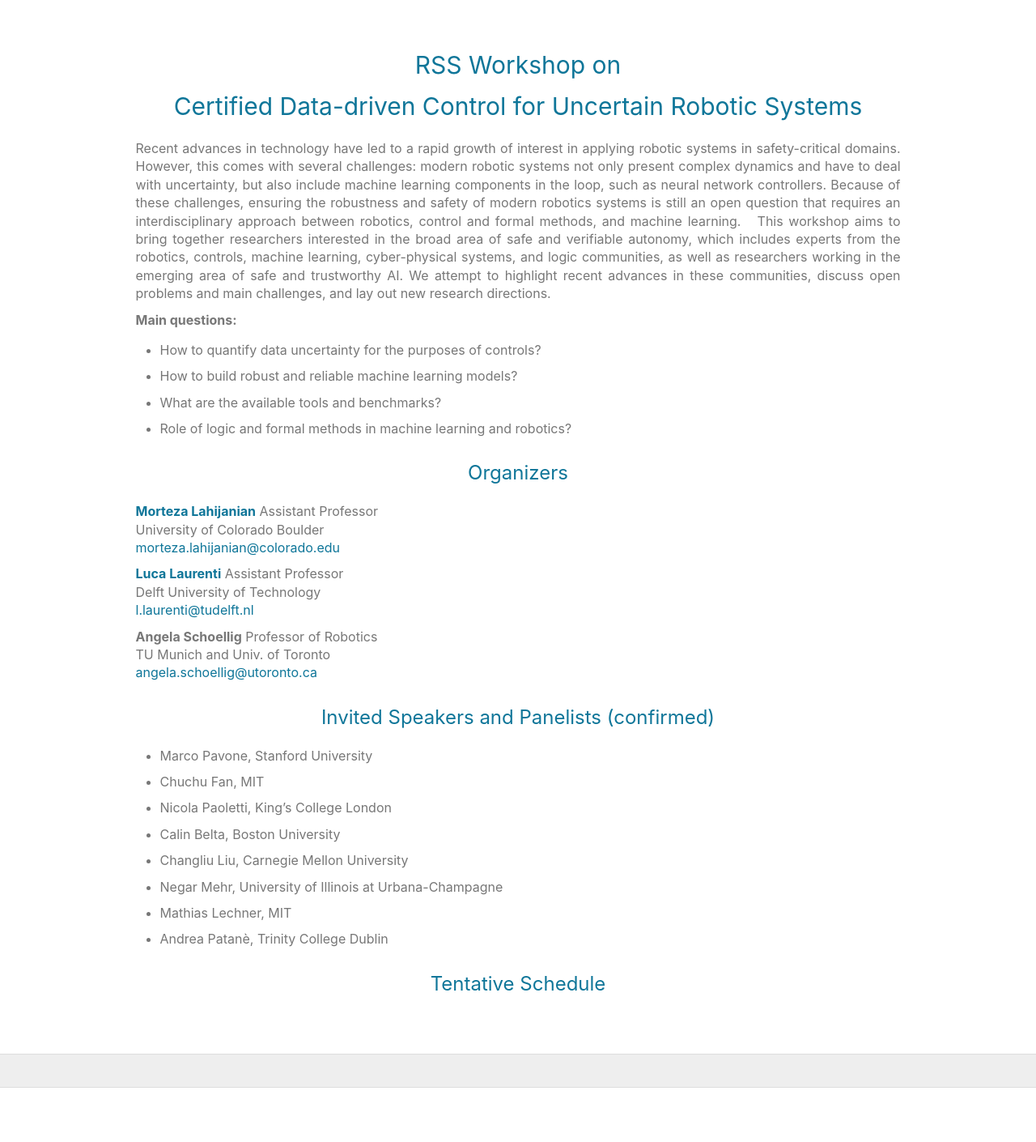
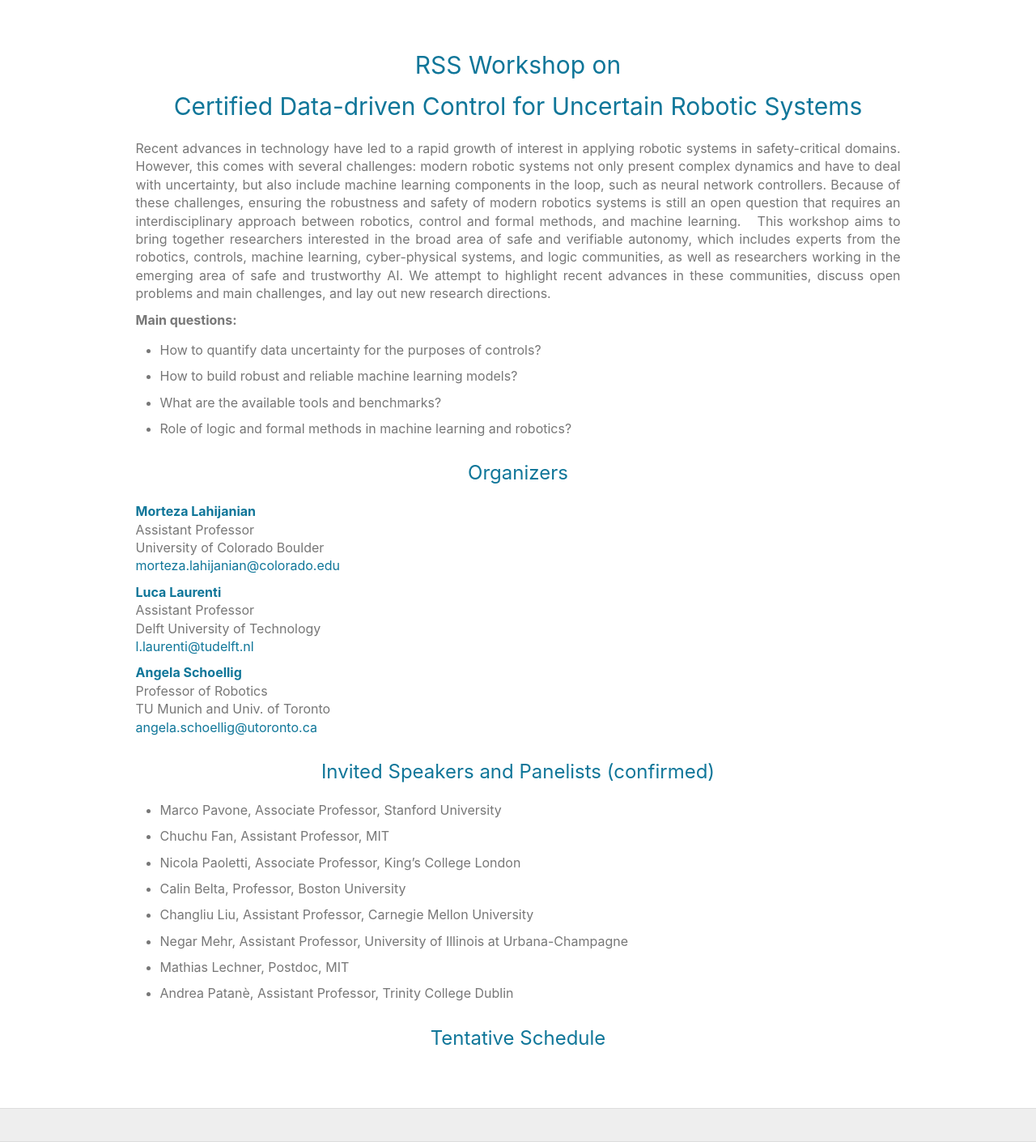
Before and after one commit to aria-systems-group/website, a Jekyll site: the page built from pages/workshop2023.md, in a window 1280 px wide. Shown: the whole page at 81% size. Built offline with Jekyll 4.4.1, drawn with Linux system fonts in a browser that asks for light colours; before the commit the page ends 1343 px from its top, so only the background shows below that.

Commit message:
workshop webpage

```diff
--- a/pages/workshop2023.md
+++ b/pages/workshop2023.md
@@ -27,19 +27,19 @@ This workshop aims to bring together researchers interested in the broad area of
 <!-- **Orgainizers** -->
 ## Organizers
 
-**[Morteza Lahijanian](https://mortezalahijanian.com/)**
-Assistant Professor
-University of Colorado Boulder
-[morteza.lahijanian@colorado.edu](morteza.lahijanian@colorado.edu)
+**[Morteza Lahijanian](https://mortezalahijanian.com/)**<br>
+Assistant Professor  <br>
+University of Colorado Boulder  <br>
+[morteza.lahijanian@colorado.edu](morteza.lahijanian@colorado.edu)<br>
 
-**[Luca Laurenti](https://www.tudelft.nl/en/staff/l.laurenti/)**
-Assistant Professor
-Delft University of Technology
-[l.laurenti@tudelft.nl](l.laurenti@tudelft.nl)
+**[Luca Laurenti](https://www.tudelft.nl/en/staff/l.laurenti/)** <br>
+Assistant Professor  <br>
+Delft University of Technology  <br>
+[l.laurenti@tudelft.nl](l.laurenti@tudelft.nl)  <br>
 
-**Angela Schoellig**
-Professor of Robotics
-TU Munich and Univ. of Toronto
+**[Angela Schoellig](https://www.dynsyslab.org/prof-angela-schoellig/)** <br>
+Professor of Robotics  <br>
+TU Munich and Univ. of Toronto  <br>
 [angela.schoellig@utoronto.ca](angela.schoellig@utoronto.ca)
 
 
@@ -69,14 +69,14 @@ TU Munich and Univ. of Toronto
 |Changliu Liu, CMU | |  -->
 
 
-- Marco Pavone, Stanford University
-- Chuchu Fan, MIT
-- Nicola Paoletti, King’s College London
-- Calin Belta, Boston University
-- Changliu Liu, Carnegie Mellon University
-- Negar Mehr, University of Illinois at Urbana-Champagne
-- Mathias Lechner, MIT
-- Andrea Patanè, Trinity College Dublin
+- Marco Pavone, Associate Professor, Stanford University
+- Chuchu Fan, Assistant Professor, MIT
+- Nicola Paoletti, Associate Professor, King’s College London
+- Calin Belta, Professor, Boston University
+- Changliu Liu, Assistant Professor, Carnegie Mellon University
+- Negar Mehr, Assistant Professor, University of Illinois at Urbana-Champagne
+- Mathias Lechner, Postdoc, MIT
+- Andrea Patanè, Assistant Professor, Trinity College Dublin
 
 
 ## Tentative Schedule
```
